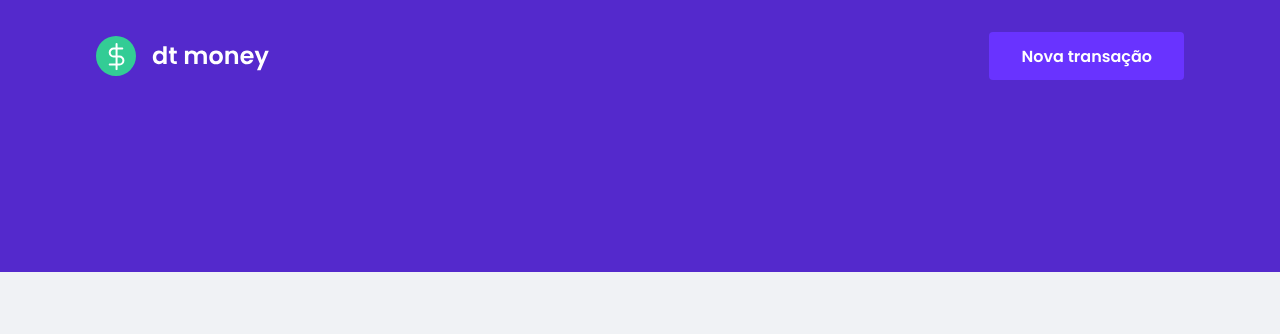
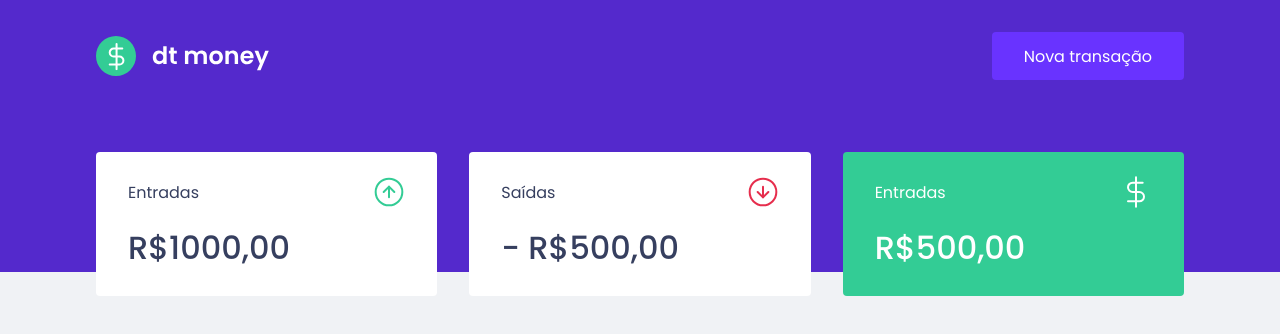
Before and after one commit to brunodsazevedo/react-finances, a React (Create React App) app: page / in a window 1280 px wide. Shown: the top 334 px of the page. Built offline with nearby package versions, Linux system fonts and the light colour scheme.

Commit message:
feito estilizacao de component summary

```diff
--- a/public/index.html
+++ b/public/index.html
@@ -9,7 +9,9 @@
 
     <link rel="shortcut" href="favicon.png" type="image/png">
 
-    <link href="https://fonts.googleapis.com/css2?family=Poppins:ital,wght@0,600;1,400&display=swap" rel="stylesheet">
+    <link href="https://fonts.googleapis.com/css2?family=Poppins:wght@400;500;600&display=swap" rel="stylesheet">
+
+
 
     <title>dtmoney</title>
   </head>
--- a/src/App.tsx
+++ b/src/App.tsx
@@ -1,10 +1,12 @@
 import { Header } from './components/Header';
+import { Dashboard } from './components/Dashboard';
 
 import { GlobalStyle } from './styles/global'
 export function App() {
   return (
     <>
       <Header />
+      <Dashboard />
       <GlobalStyle />
     </>
   );
--- /dev/null
+++ b/src/components/Dashboard/index.tsx
@@ -0,0 +1,11 @@
+import { Container } from './styles';
+
+import { Summary } from '../Summary';
+
+export function Dashboard() {
+  return (
+    <Container>
+        <Summary />
+    </Container>
+  );
+}
--- /dev/null
+++ b/src/components/Dashboard/styles.ts
@@ -0,0 +1,7 @@
+import styled from "styled-components";
+
+export const Container = styled.main`
+    max-width: 1120px;
+    margin: 0 auto;
+    padding: 2.5rem 1rem;
+`;
--- a/src/components/Header/index.tsx
+++ b/src/components/Header/index.tsx
@@ -1,7 +1,6 @@
 import logoImg from '../../assets/logo.svg';
+
 import { Container, Content } from './styles';
-
-
 
 export function Header() {
   return (
--- /dev/null
+++ b/src/components/Summary/index.tsx
@@ -0,0 +1,39 @@
+
+import { Container } from './styles';
+
+import IncomeImg from '../../assets/income.svg';
+import OutcomeImg from '../../assets/outcome.svg';
+import TotalImg from '../../assets/total.svg';
+
+export function Summary() {
+  return (
+    <Container>
+      <div>
+        <header>
+          <p>Entradas</p>
+          <img src={IncomeImg} alt="Entradas" />
+        </header>
+
+        <strong>R$1000,00</strong>
+      </div>
+
+      <div>
+        <header>
+          <p>Saídas</p>
+          <img src={OutcomeImg} alt="Saídas" />
+        </header>
+
+        <strong>- R$500,00</strong>
+      </div>
+
+      <div className="highlight-background">
+        <header>
+          <p>Entradas</p>
+          <img src={TotalImg} alt="" />
+        </header>
+
+        <strong>R$500,00</strong>
+      </div>
+    </Container>
+  )
+}
--- /dev/null
+++ b/src/components/Summary/styles.ts
@@ -0,0 +1,34 @@
+import styled from "styled-components";
+
+export const Container = styled.div`
+    display: grid;
+    grid-template-columns: repeat(3, 1fr);
+    gap: 2rem;
+    margin-top: -10rem;
+
+    div {
+        background: var(--shape);
+        padding: 1.5rem 2rem;
+        border-radius: 0.25rem;
+        color: var(--text-title);
+
+        header {
+            display: flex;
+            align-items: center;
+            justify-content: space-between;
+        }
+
+        strong {
+            display: block;
+            margin-top: 1rem;
+            font-size: 2rem;
+            font-weight: 500;
+            line-height: 3rem;
+        }
+
+        &.highlight-background {
+            background: var(--green);
+            color: #fff;
+        }
+    }
+`;
--- a/src/styles/global.ts
+++ b/src/styles/global.ts
@@ -5,6 +5,7 @@
         --background: #f0f2f5;
         --red: #e52e4d;
         --blue: #5429cc;
+        --green: #33cc95;
 
         --blue-light: #6933ff;
 
```
